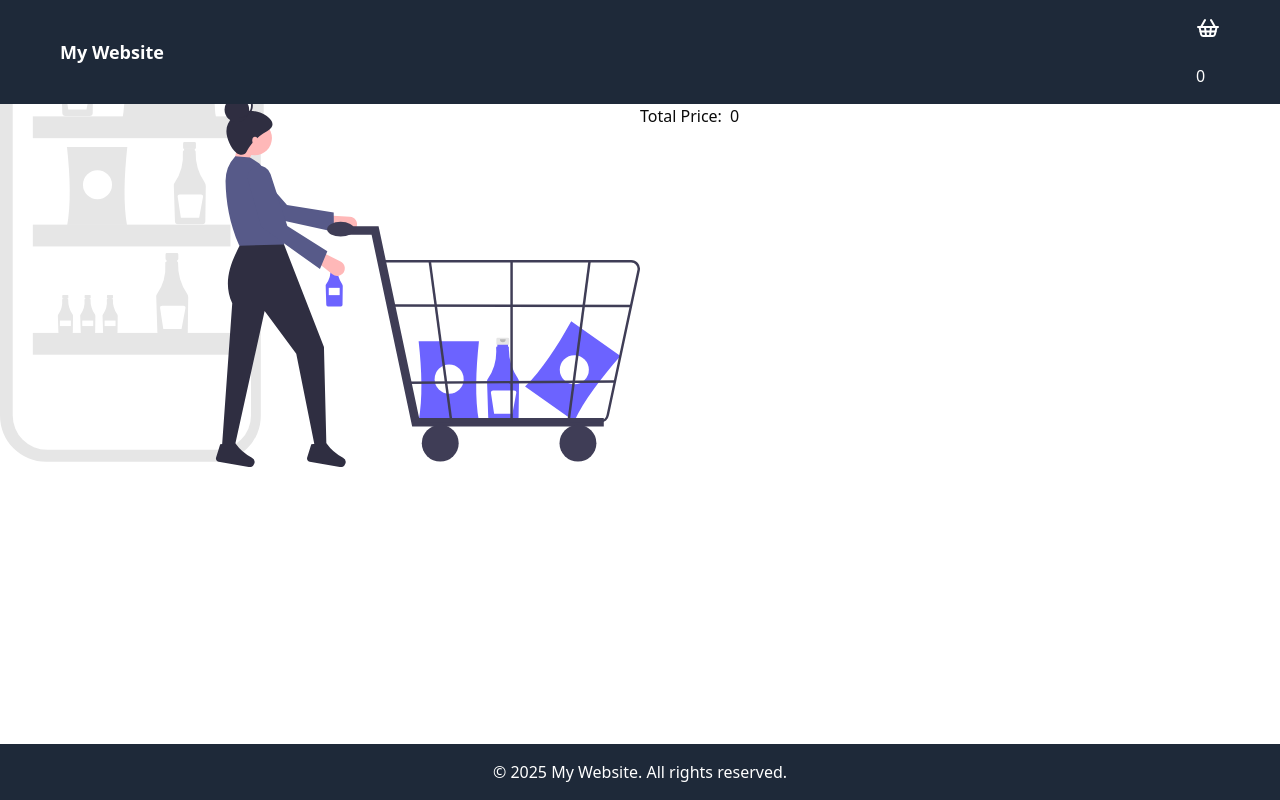
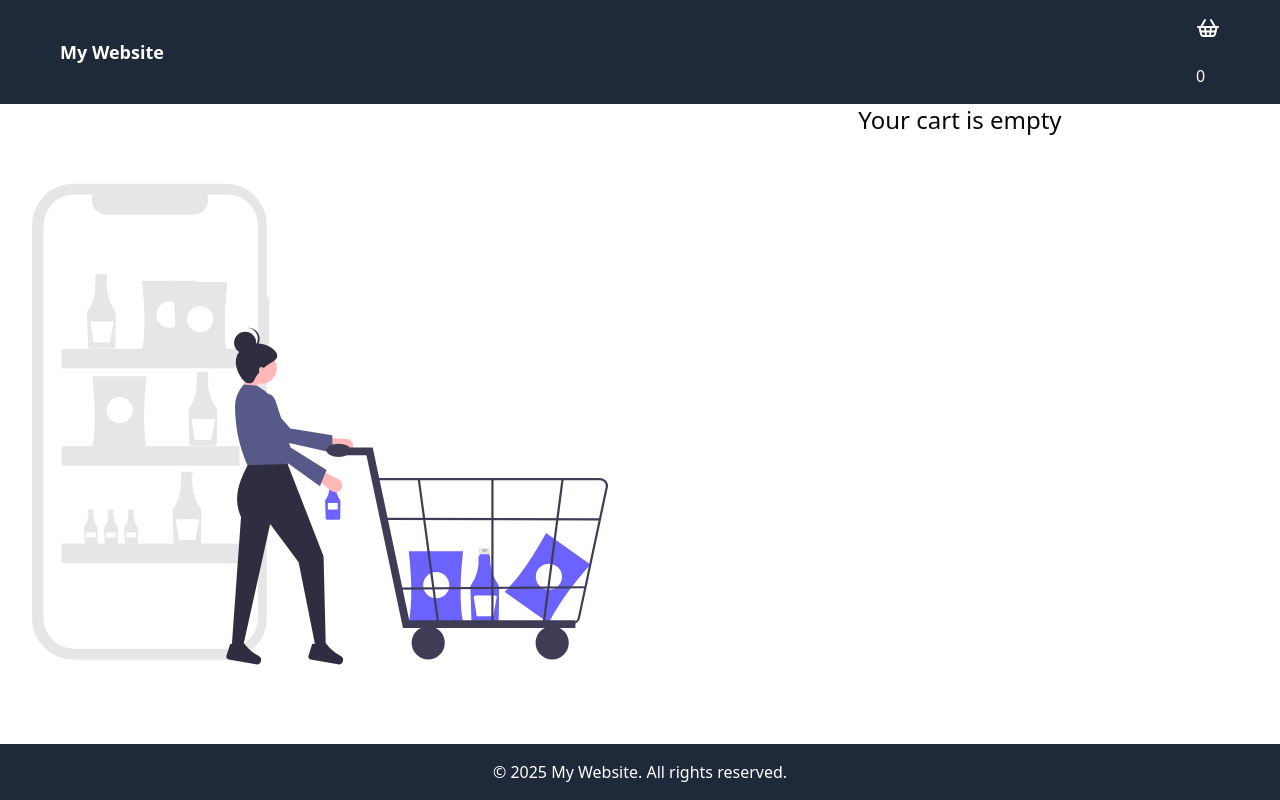
Before and after one commit to shadon016/ecomApp, a Next.js app: page /cart in a window 1280 px wide. Built offline with nearby package versions, Linux system fonts and the light colour scheme.

Commit message:
uodated cart page

```diff
--- a/app/(home)/cart/components/cartItem.jsx
+++ b/app/(home)/cart/components/cartItem.jsx
@@ -1,6 +1,7 @@
 "use client";
 import React, { useContext } from "react";
 import { cartContext } from "../../../context/context.js";
+import Price from "./price.jsx";
 
 const CartItem = () => {
   const { cart, setCart } = useContext(cartContext);
@@ -29,11 +30,13 @@ const CartItem = () => {
   };
   return (
     <div className="flex flex-col gap-4">
+      {cart.length === 0 && (
+        <div className="flex justify-center items-center h-full">
+          <h1 className="text-2xl">Your cart is empty</h1>
+        </div>
+      )}
       {cart?.map((item) => (
-        <div
-          key={item.id}
-          className="flex gap-4 items-center bg-red-400 w-1/4 "
-        >
+        <div key={item.id} className="flex gap-4 items-center bg-red-400">
           <div className="">
             <h2>{item.title}</h2>
             <p>price ${item.price}</p>
@@ -46,9 +49,8 @@ const CartItem = () => {
           </div>
         </div>
       ))}
-      <div className="flex gap-2">
-        <h2>Total Price:</h2>
-        <p>{totalPrice}</p>
+      <div className="">
+        {cart.length > 0 && <Price totalPrice={totalPrice} />}
       </div>
     </div>
   );
--- a/app/(home)/cart/components/cartimg.jsx
+++ b/app/(home)/cart/components/cartimg.jsx
@@ -2,7 +2,7 @@ import React from "react";
 
 const Cartimg = ({ props }) => {
   return (
-    <div className="flex items-center justify-center h-48">
+    <div className="flex items-center justify-center h-full p-8">
       <svg
         xmlns="http://www.w3.org/2000/svg"
         viewBox="0 0 888 741.04834"
@@ -11,6 +11,7 @@ const Cartimg = ({ props }) => {
         artist="Katerina Limpitsouni"
         source="https://undraw.co/"
         {...props}
+        className="w-full h-full"
       >
         <path
           d="M521.89611,253.85607H517.8642v-110.453a63.92718,63.92718,0,0,0-63.92738-63.92726H219.92738A63.92718,63.92718,0,0,0,156,143.40309V749.35675A63.92719,63.92719,0,0,0,219.92738,813.284H453.93682a63.92719,63.92719,0,0,0,63.92738-63.92726V332.47837h4.03191Z"
--- /dev/null
+++ b/app/(home)/cart/components/price.jsx
@@ -0,0 +1,11 @@
+import React from "react";
+
+const Price = ({ totalPrice }) => {
+  return (
+    <div>
+      <p>Total Price:{totalPrice.toFixed(2)}</p>
+    </div>
+  );
+};
+
+export default Price;
--- a/app/(home)/cart/page.js
+++ b/app/(home)/cart/page.js
@@ -6,7 +6,7 @@ const Page = () => {
       <div className="flex-1">
         <Cartimg />
       </div>
-      <div className="flex-1">
+      <div className="flex-1 overflow-y-scroll">
         <CartItem />
       </div>
     </div>
```
